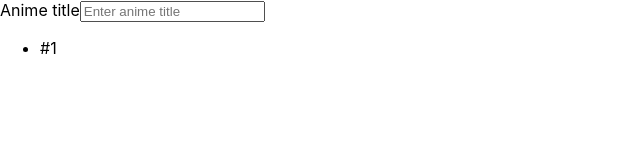
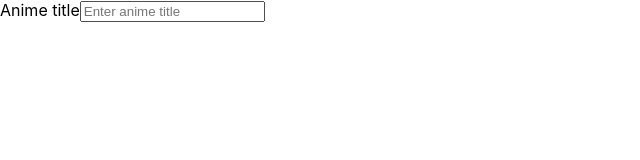
Before and after one commit to lthben/my-anime-list, a React (Create React App) app: page / in a window 1280 px wide. Shown: the top 160 px of the page, without its empty margins (0-640 px from the left). Built offline with nearby package versions, Linux system fonts and the light colour scheme.

Commit message:
able to set animelist and display api data

```diff
--- a/src/App.js
+++ b/src/App.js
@@ -7,15 +7,14 @@ const App = () => {
   // const [rating, setRating] = useState(0);
   // const [yearWatched, setYearWatched] = useState(2000);
 
-  const [animeItemData, setAnimeItemData] = useState({});
-  const [animeList, setAnimeList] = useState([]); //array of animeItemData objects
+  const [animeItem, setAnimeItem] = useState({});
+  const [animeList, setAnimeList] = useState([]); //array of animeItem objects
 
   return (
     <div className="container">
-      <Form setAnimeItemData={setAnimeItemData} />
+      <Form setAnimeItem={setAnimeItem} />
       <AnimeList
-        animeItemData={animeItemData}
-        setAnimeItemData={setAnimeItemData}
+        animeItem={animeItem}
         animeList={animeList}
         setAnimeList={setAnimeList}
       />
--- a/src/components/APIquery.js
+++ b/src/components/APIquery.js
@@ -1,5 +1,4 @@
 import React, { useEffect } from "react";
-import animeItem from "./AnimeItem";
 
 const APIquery = (props) => {
   const handleResponse = (response) => {
@@ -9,8 +8,8 @@ const APIquery = (props) => {
   };
 
   const handleData = (data) => {
-    console.log(data);
-    props.setAnimeItemData(data);
+    // console.log("in APIquery: ", data.data.Media);
+    props.setAnimeItem(data.data.Media);
   };
 
   const handleError = (error) => {
@@ -88,10 +87,9 @@ const APIquery = (props) => {
 
   useEffect(() => {
     makeAPIRequest();
-
-    // return () => {
-    //   props.setSubmittedSearch(""); //need to clean up, else will take prev submittedSearch as input
-    // };
+    return () => {
+      props.setSubmittedSearch("");
+    };
   }, [props.submittedSearch]);
 
   return <div></div>;
--- a/src/components/AnimeItem.js
+++ /dev/null
@@ -1,7 +0,0 @@
-import React from "react";
-
-const animeItem = () => {
-  return <React.Fragment></React.Fragment>;
-};
-
-export default animeItem;
--- a/src/components/AnimeList.js
+++ b/src/components/AnimeList.js
@@ -1,27 +1,25 @@
-import React, { useState, useEffect } from "react";
+import React, { useEffect } from "react";
+import AnimeListItem from "./AnimeListItem";
 
 const AnimeList = (props) => {
   const addToList = () => {
+    console.log("adding to list");
     props.setAnimeList((prevstate) => {
-      return [props.animeItemData, ...prevstate];
+      let a = [...prevstate, props.animeItem];
+      return a.filter((value) => Object.keys(value).length !== 0); //filter out initial empty object state
     });
 
-    // props.setAnimeList(props.animeList.unshift(props.animeItemData));
-    console.log("animeList: ", props.animeList);
-    // console.log("animeItemData", props.animeItemData);
+    // console.log("animeList: ", props.animeList); //don't put here cos setState takes a while
+    // console.log("animeItem", props.animeItem?.data);
   };
 
-  useEffect(addToList, [props.animeItemData]);
+  useEffect(addToList, [props.animeItem]);
 
-  const handleClick = () => {};
+  const animeItems = props.animeList.map((item, index) => {
+    return <AnimeListItem item={item} index={index} key={index} />;
+  });
 
-  const animeItems = props.animeList.map((ele, index) => {
-    return (
-      <li id={index} onClick={handleClick} key={index}>
-        #{index + 1}
-      </li>
-    );
-  });
+  console.log("anime list: ", props.animeList);
 
   return (
     <div>
--- /dev/null
+++ b/src/components/AnimeListItem.js
@@ -0,0 +1,17 @@
+import React from "react";
+
+const AnimeListItem = (props) => {
+  const handleClick = () => {}; //display the anime item
+
+  return (
+    <React.Fragment>
+      <li onClick={handleClick}>
+        #{props.index + 1}
+        <img src={props.item.coverImage.medium} />
+        {props.item.title.english}
+      </li>
+    </React.Fragment>
+  );
+};
+
+export default AnimeListItem;
--- a/src/components/Form.js
+++ b/src/components/Form.js
@@ -16,7 +16,7 @@ const Form = (props) => {
   };
 
   return (
-    <React.Fragment>
+    <div>
       <form onSubmit={handleSubmit}>
         <div className="form-group">
           <label htmlFor="animeTitleInput">Anime title</label>
@@ -33,10 +33,9 @@ const Form = (props) => {
       <APIquery
         submittedSearch={submittedSearch}
         setSubmittedSearch={setSubmittedSearch}
-        setAnimeItemData={props.setAnimeItemData}
-        animeItemData={props.animeItemData}
+        setAnimeItem={props.setAnimeItem}
       />
-    </React.Fragment>
+    </div>
   );
 };
 
```
Also changed, not shown: src/components/FeaturedItem.js (added, +7 -0 lines).
